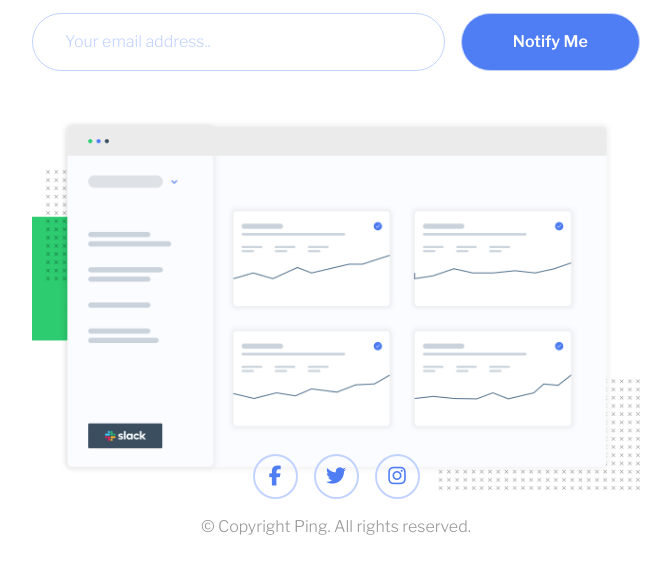
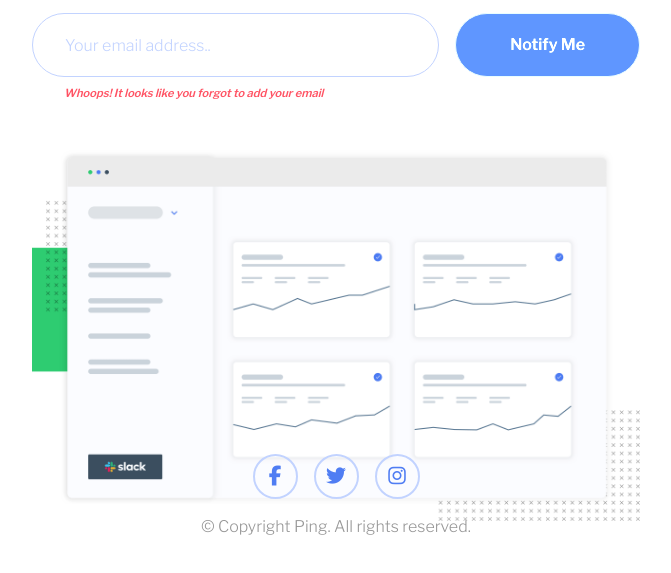
Before and after one commit to kjoudah/ping-coming-soon-page, a plain HTML site: page index.html in a window 1280 px wide. Both pictures are taken after a click on the button "Notify Me". Shown: the part 229-802 px from the top of the page, without its empty margins (304-975 px from the left). Drawn offline with nearby package versions, Linux system fonts and the light colour scheme.

Commit message:
added js

```diff
--- a/app/css/main.scss
+++ b/app/css/main.scss
@@ -58,25 +58,66 @@ main {
     gap: 1rem;
 
     input {
+      width: 100%;
       &::placeholder {
         color: var(--accent-blue);
+      }
+
+      &.error {
+        border: 1px solid var(--accent-red);
       }
     }
 
     input,
     button {
-      padding: 1rem 2rem;
-      width: 100%;
+      height: 4rem;
+      padding: 0 2rem;
       border-radius: 2rem;
       border: 1px solid var(--accent-blue);
     }
 
     button {
-      flex-basis: 40%;
+      cursor: pointer;
       background-color: var(--primary);
       color: white;
       font-weight: 600;
+
+      &:hover,
+      &:focus {
+        filter: brightness(120%);
+      }
+
+      @media (min-width: 1000px) {
+        flex-basis: 40%;
+      }
     }
+
+    .email-input {
+      width: 100%;
+
+      span {
+        visibility: collapse;
+        height: 0;
+
+        display: block;
+        color: var(--accent-red, red);
+        font-style: italic;
+        font-weight: 600;
+        margin-top: 0.5rem;
+        font-size: 0.7rem;
+
+        &.visible {
+          visibility: visible;
+          height: 100%;
+        }
+
+        @media (min-width: 1000px) {
+          text-align: start;
+          margin-left: 2rem;
+        }
+      }
+    }
+
     @media (min-width: 1000px) {
       margin-top: 1rem;
       flex-direction: row;
--- a/app/js/main.js
+++ b/app/js/main.js
@@ -1 +1,24 @@
-console.log('hello');
+let email = document.getElementById('email');
+let errorMsg = document.getElementById('error-message');
+const notifyMeButton = document.getElementById('notify-me-button');
+
+const emailRegex = /^[^\s@]+@[^\s@]+\.[^\s@]+$/;
+
+function invalidEmail(text) {
+  return !emailRegex.test(text);
+}
+
+notifyMeButton.addEventListener('click', () => {
+  let inputText = email.value;
+  if (!inputText) {
+    const error = 'Whoops! It looks like you forgot to add your email';
+    errorMsg.innerHTML = error;
+    errorMsg.classList.add('visible');
+  } else if (invalidEmail(inputText)) {
+    const error = 'Please provide a valid email address';
+    errorMsg.innerHTML = error;
+    errorMsg.classList.add('visible');
+  } else {
+    errorMsg.classList.remove('visible');
+  }
+});
--- a/index.html
+++ b/index.html
@@ -31,8 +31,16 @@
       <h1 class="heading">We are launching <span>soon!</span></h1>
       <p>Subscribe and get notified</p>
       <form>
-        <input type="email" placeholder="Your email address.." />
-        <button type="button">Notify Me</button>
+        <div class="email-input">
+          <input
+            id="email"
+            name="email"
+            type="email"
+            placeholder="Your email address.."
+          />
+          <span id="error-message">Please provide a valid email address</span>
+        </div>
+        <button id="notify-me-button" type="button">Notify Me</button>
       </form>
       <img src="./images/illustration-dashboard.png" alt="dashboard" />
     </main>
```
Also changed, not shown: app/css/main.css.
